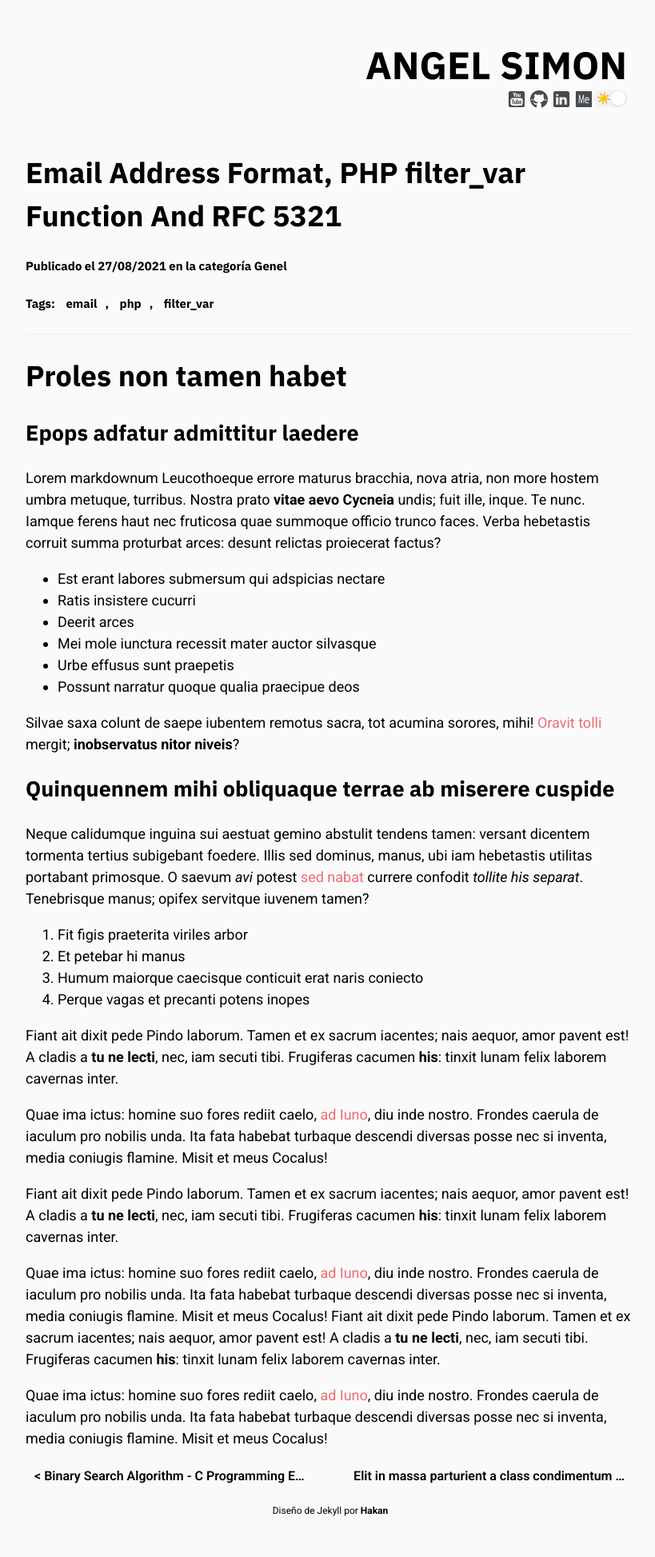
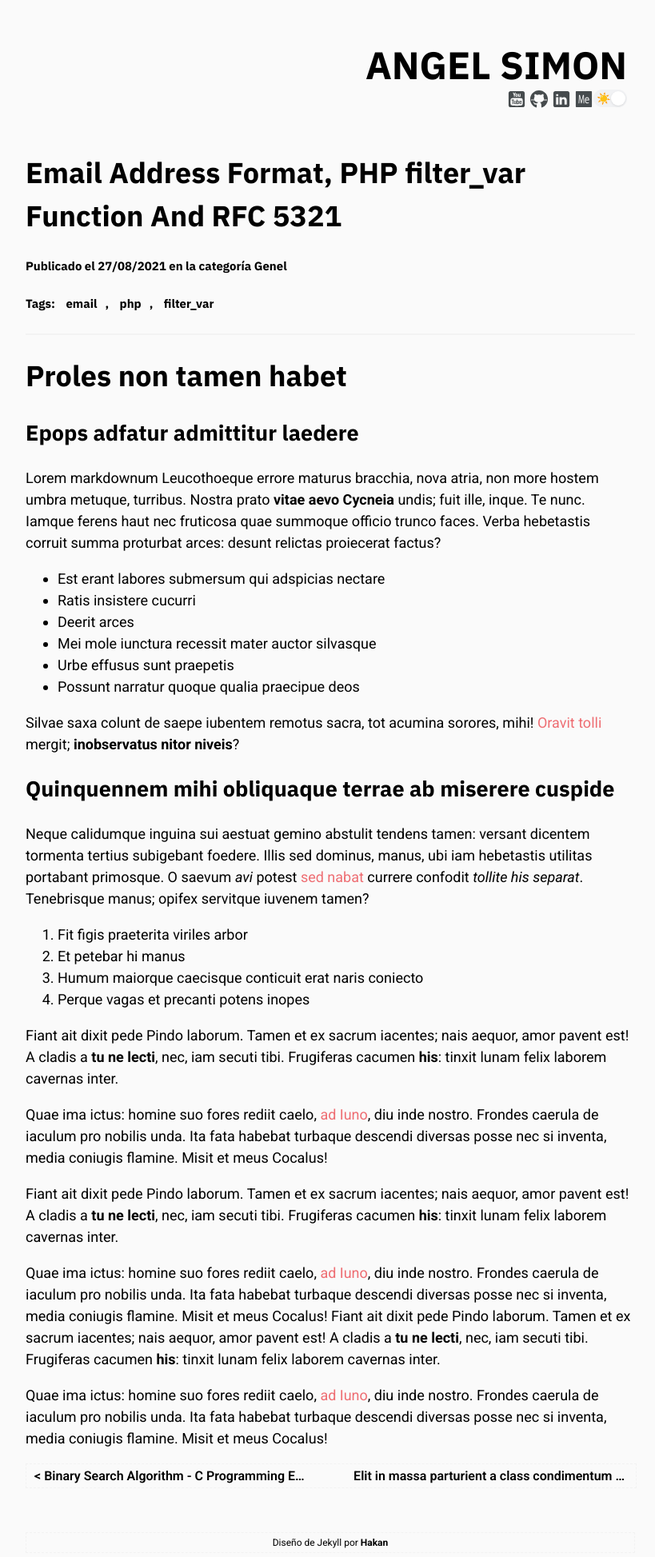
Before and after one commit to angelsimon/angelsimon.github.io, a Jekyll site: the page built from _posts/2021-08-27-email-address-format.md, in a window 1280 px wide. Shown: the whole page at 80% size, without its empty margins (227-1046 px from the left). Built offline with Jekyll 4.4.1, drawn with Linux system fonts in a browser that asks for light colours; comment, search, counter and statistics services are not loaded; before the commit the page ends 1907 px from its top, so only the background shows below that.

Commit message:
Más distancia de Disqus div

```diff
--- a/_includes/disqus.html
+++ b/_includes/disqus.html
@@ -1,5 +1,5 @@
 {% if site.discus-identifier %}
-	<section class="comment-area w-100" style="margin-top: 10px">
+	<section class="comment-area w-100" style="margin-top: 50px">
 		<div class="comment-wrapper">
 			<div id="disqus_thread" class="article-comments"></div>
 			<script>
```
